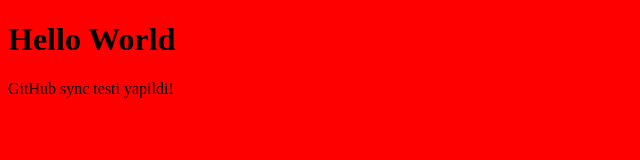
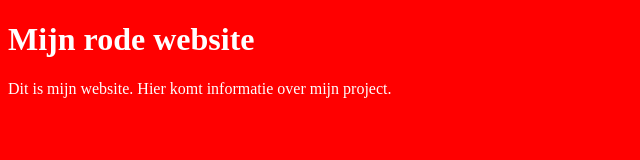
Before and after one commit to balkeyan/beyan-git-oefening, a plain HTML site: page index.html in a window 1280 px wide. Shown: the whole page, without its empty margins (0-640 px from the left). Drawn offline with Linux system fonts and the light colour scheme.

```diff
--- a/index.html
+++ b/index.html
@@ -2,11 +2,11 @@
 <html lang="tr">
 <head>
     <meta charset="UTF-8">
-    <title>Git Oefening</title>
+    <title>Mijn rode website</title>
     <link rel="stylesheet" href="style.css">
 </head>
 <body>
-    <h1>Hello World</h1>
-    <p>GitHub sync testi yapildi!</p>
+    <h1>Mijn rode website</h1>
+    <p>Dit is mijn website. Hier komt informatie over mijn project.</p>
 </body>
 </html>
--- a/style.css
+++ b/style.css
@@ -1,3 +1,4 @@
 body {
     background-color: red;
+    color: white;
 }
```
